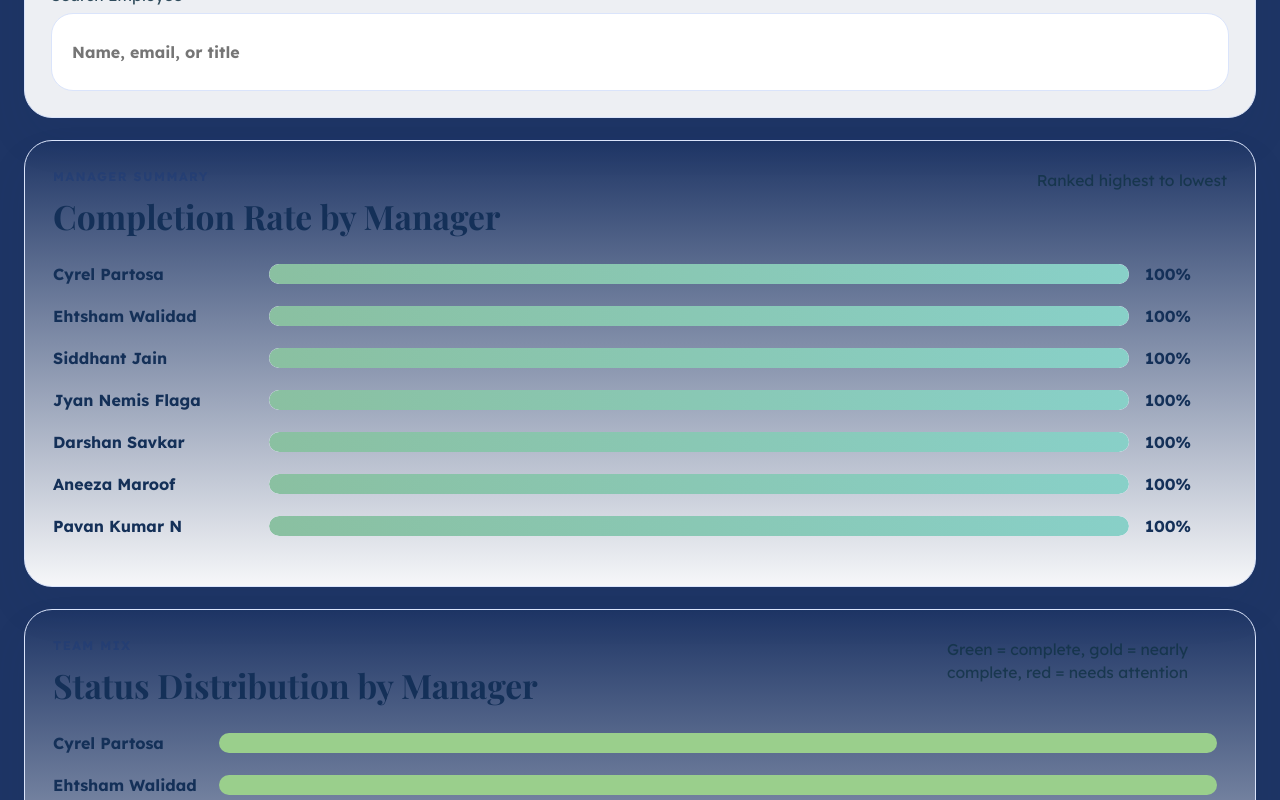
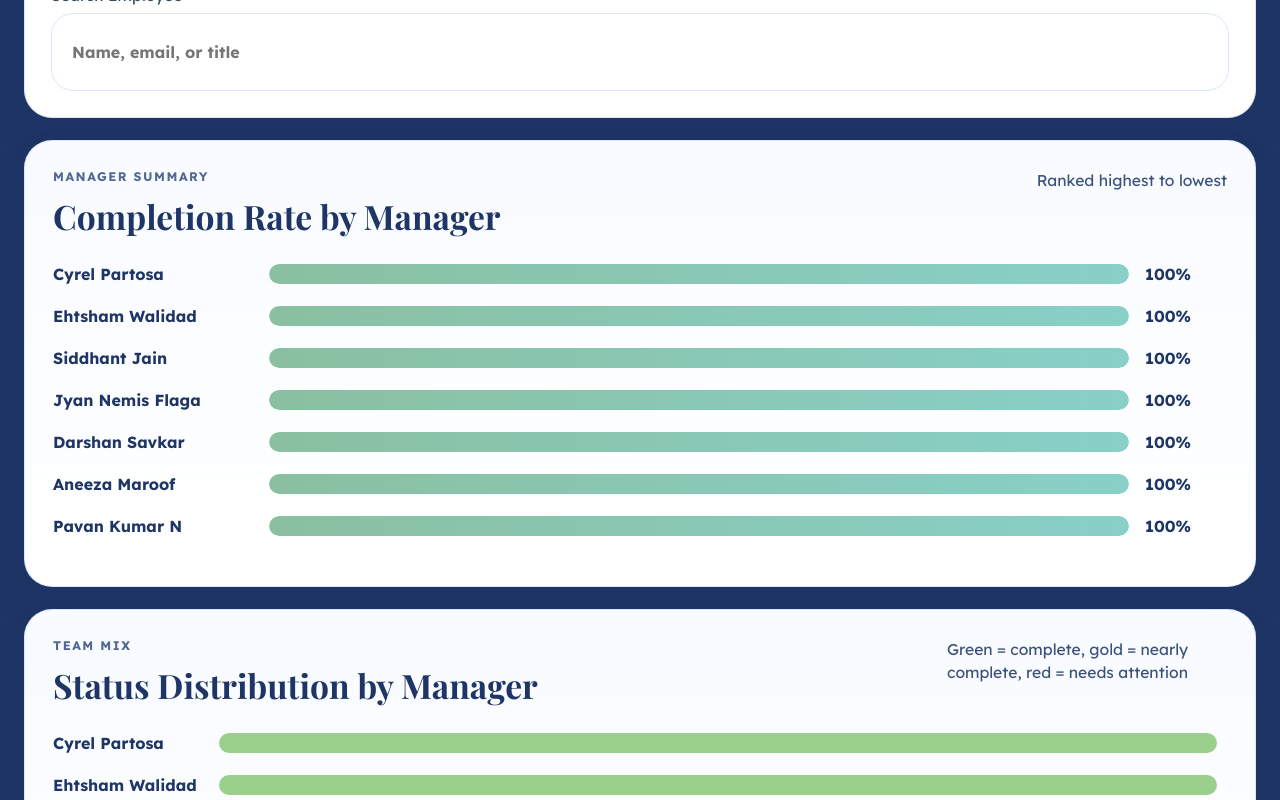
Before and after one commit to andallom-sys/trainual-completion, a Next.js app: page / in a window 1280 px wide. Shown: the part 2000-2800 px from the top of the page. Built offline with nearby package versions, Linux system fonts and the light colour scheme; no server answers; the database is empty.

Commit message:
Fix chart panel contrast and readability

```diff
--- a/app/globals.css
+++ b/app/globals.css
@@ -47,13 +47,13 @@ a {
 .table-shell {
   border: 1px solid var(--nao-border);
   border-radius: 28px;
-  background: rgba(255, 255, 255, 0.92);
+  background: var(--nao-white);
   box-shadow: var(--nao-shadow);
 }
 
 .chart-panel {
-  background:
-    linear-gradient(180deg, rgba(30, 53, 101, 0.05), rgba(255, 255, 255, 0.96));
+  background: linear-gradient(180deg, #f8fbff 0%, #ffffff 100%);
+  border-color: rgba(218, 228, 251, 0.92);
 }
 
 .hero-layout {
@@ -246,7 +246,7 @@ a {
 .section-heading h2 {
   margin: 0;
   font-size: 2.1rem;
-  color: var(--nao-ink);
+  color: var(--nao-navy);
 }
 
 .section-heading p:last-child {
@@ -254,7 +254,7 @@ a {
   margin: 0;
   font-size: 0.98rem;
   line-height: 1.45;
-  color: rgba(15, 48, 66, 0.76);
+  color: rgba(30, 53, 101, 0.86);
 }
 
 .chart-scroll {
@@ -291,6 +291,7 @@ a {
 .bar-row__label,
 .bar-row__value {
   font-size: 1rem;
+  color: var(--nao-navy);
 }
 
 .progress-track,
@@ -334,7 +335,7 @@ a {
   gap: 18px;
   flex-wrap: wrap;
   margin-top: 24px;
-  color: rgba(15, 48, 66, 0.78);
+  color: rgba(30, 53, 101, 0.9);
 }
 
 .legend-row span {
```
